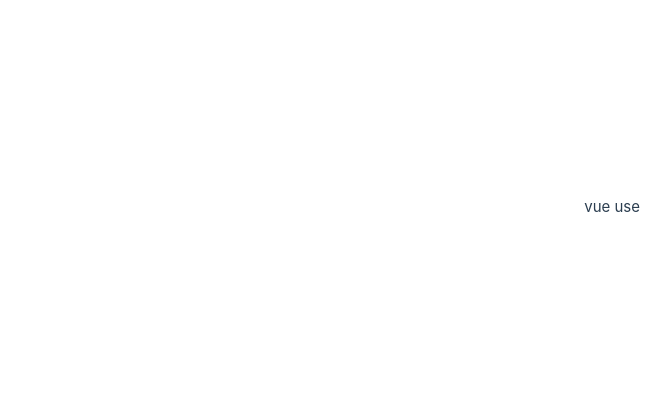
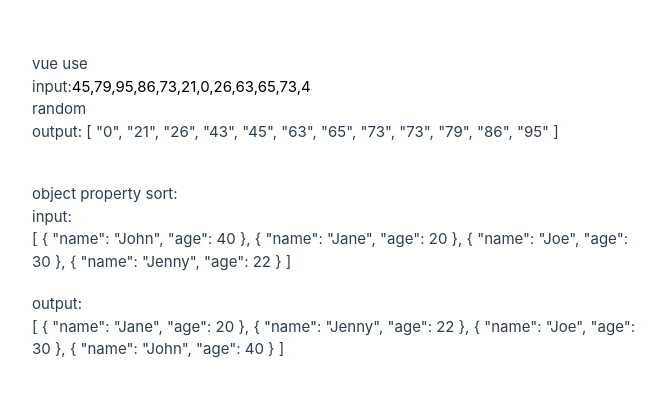
Before and after one commit to noah-00/vue3-doc, a Vue app: page / in a window 1280 px wide. Shown: the part 193-590 px from the top of the page, without its empty margins (0-671 px from the left). Built offline with nearby package versions, Linux system fonts and the light colour scheme.

Commit message:
✨ useSorted

```diff
--- /dev/null
+++ b/src/components/VueUse/Array/UseSorted.vue
@@ -0,0 +1,58 @@
+<script setup lang="ts">
+import { rand } from "@vueuse/shared";
+import { computed, ref } from "vue";
+import { useSorted } from "@vueuse/core";
+
+const objArr = [
+  {
+    name: "John",
+    age: 40,
+  },
+  {
+    name: "Jane",
+    age: 20,
+  },
+  {
+    name: "Joe",
+    age: 30,
+  },
+  {
+    name: "Jenny",
+    age: 22,
+  },
+];
+const result2 = useSorted(objArr, (a, b) => a.age - b.age);
+
+const arrText = ref("");
+const inputArr = computed(() => arrText.value.split(","));
+const inputOut = useSorted(inputArr);
+
+function randomArr() {
+  const arr = [];
+  for (let i = 0; i < rand(10, 20); i++) arr.push(rand(0, 100));
+  arrText.value = arr.join(",");
+}
+
+randomArr();
+</script>
+
+<template>
+  <div>
+    <div class="flex items-center">
+      input:
+      <input v-model="arrText" type="text" class="text-black" />
+    </div>
+    <div>
+      <button @click="randomArr">random</button>
+    </div>
+    output: {{ inputOut }}
+  </div>
+
+  <div class="mt-10">
+    <div>object property sort:</div>
+    <div>input:</div>
+    <div>{{ objArr }}</div>
+    <div class="mt-5">output:</div>
+    <div>{{ result2 }}</div>
+  </div>
+</template>
--- a/src/components/VueUse/index.vue
+++ b/src/components/VueUse/index.vue
@@ -56,6 +56,9 @@
 // useArrayMap
 // useArrayReduce
 import UseArrayJoin from "./Array/UseArrayJoin.vue";
+// useArraySome
+// useArrayUnique
+import UseSorted from "./Array/UseSorted.vue";
 </script>
 
 <template>
@@ -107,5 +110,6 @@
   <!-- <WatchArray /> -->
 
   <!-- <UseArrayDifference /> -->
-  <UseArrayJoin />
+  <!-- <UseArrayJoin /> -->
+  <UseSorted />
 </template>
```
